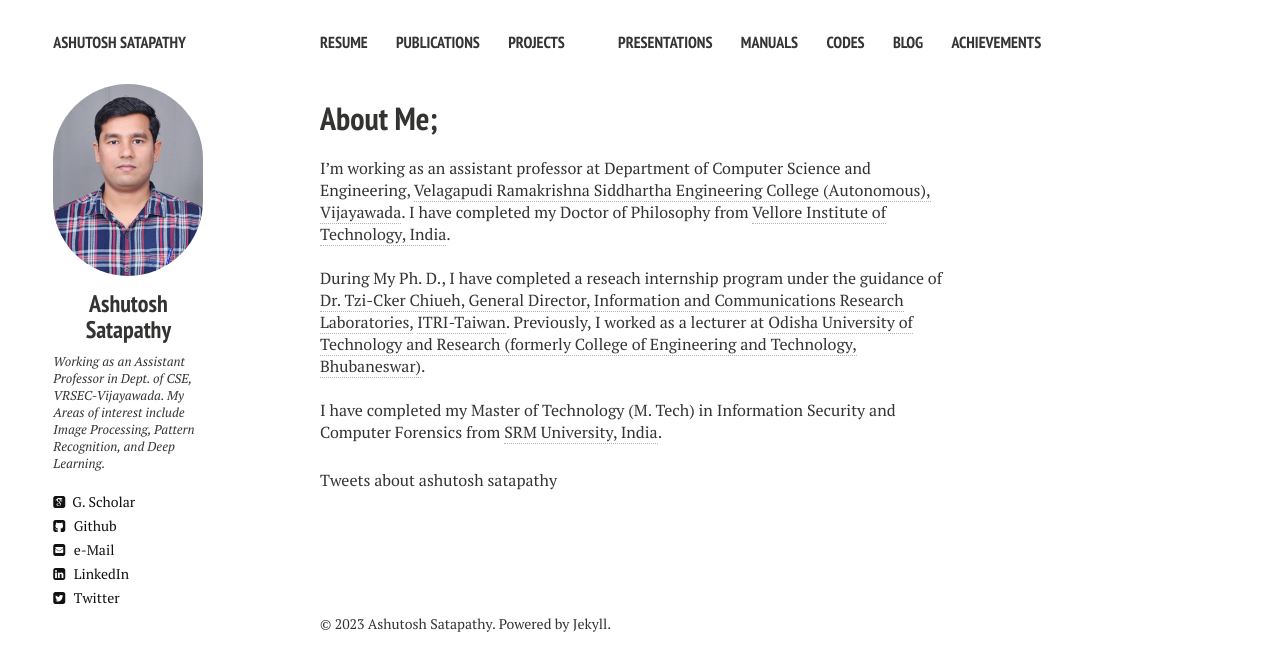
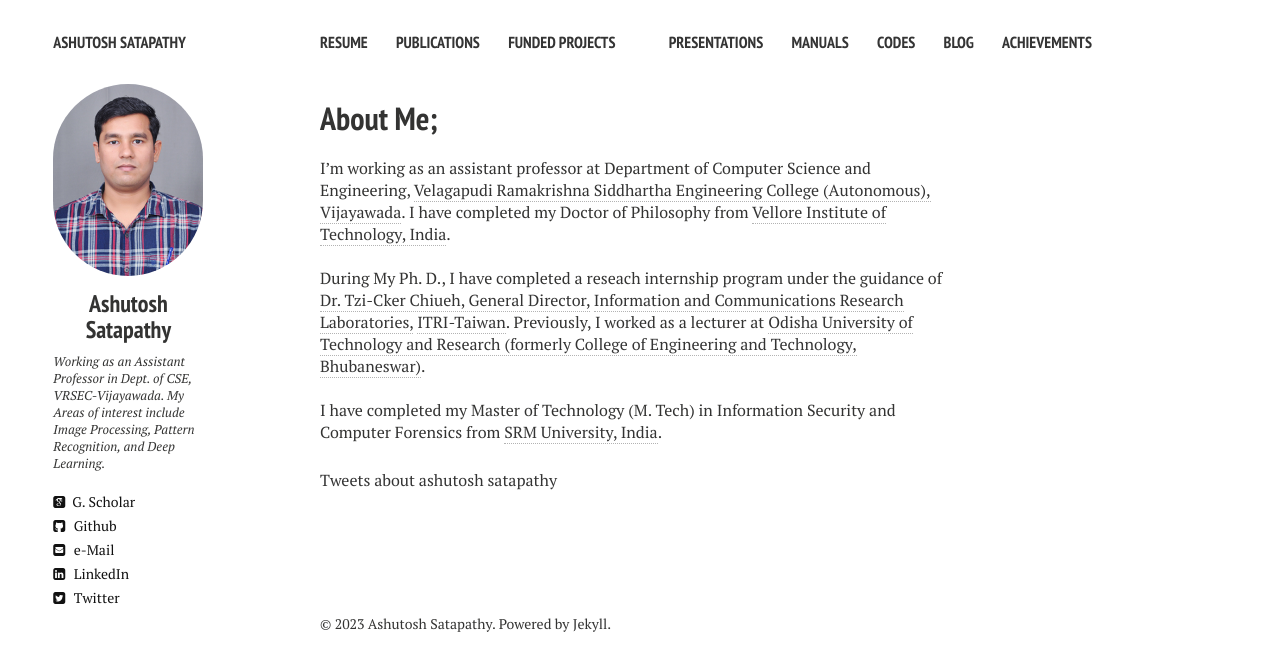
Before and after one commit to ashutoshsatapathy1990/ashutoshsatapathy1990.github.io, a Jekyll site: the page built from index.md, in a window 1280 px wide. Shown: the top 671 px of the page. Built offline with Jekyll 4.4.1, drawn with Linux system fonts in a browser that asks for light colours; nearby versions of some CDN libraries; comment, search, counter and statistics services are not loaded.

Commit message:
Update _config.yml

```diff
--- a/_config.yml
+++ b/_config.yml
@@ -29,7 +29,7 @@ links:
     url: /cv/
   - title: Publications
     url: /publications/
-  - title: Projects
+  - title: Funded Projects
   - url: #
   - title: Presentations
     url: /presentations/
```
